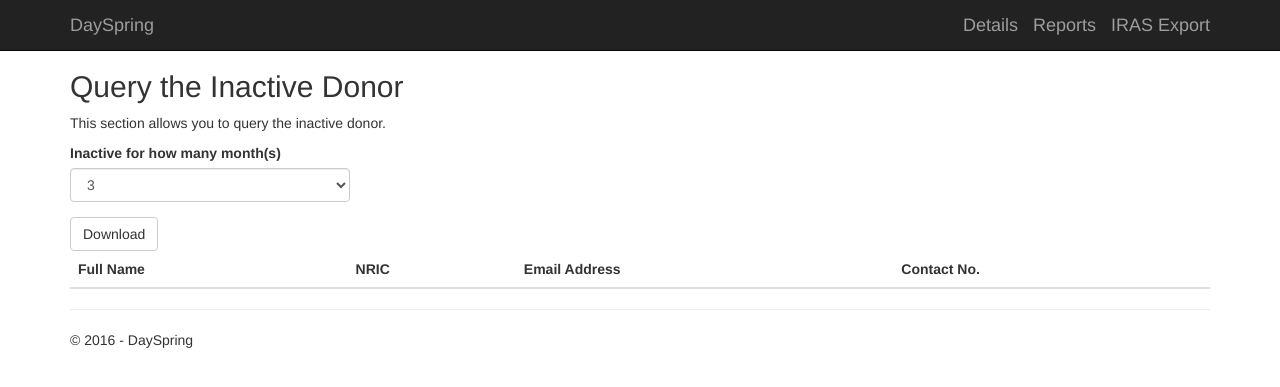
After one commit to MarPa87/DaySpringHackathon, an ASP.NET MVC app: page /Dashboard/InactiveDonor in a window 1280 px wide. The commit adds this page. Shown: the top 387 px of the page. Run offline with ASP.NET Core 8 and stand-ins for ASP.NET MVC 5, Linux system fonts and the light colour scheme; lists and menus that the app fills with data are empty; the project's own start-up code is not run, and a stand-in starts its controllers and pages; some libraries are stand-ins or nearby versions.

Commit message:
Added Inactive Donor Report.

```diff
--- /dev/null
+++ b/DaySpringApp/Views/Dashboard/InactiveDonor.cshtml
@@ -0,0 +1,41 @@
+
+@{
+    ViewBag.Title = "Query The Inactive Donor";
+}
+@*<script type="text/javascript">
+    $(document).ready(function () {
+        $("btnDownload").on("click", function (e) {
+            $.ajax("url", function (response) {
+
+            });
+        });
+    });
+</script>*@
+<h2>Query the Inactive Donor</h2>
+<p>
+    This section allows you to query the inactive donor.
+</p>
+<div class="form-group">
+    <label for="cbxYear">Inactive for how many month(s)</label>
+    <select class="form-control" name="numMonths" id="cbxNumMonths">
+        @for (var i = 3; i <= 36; i += 3)
+        {
+            <option>@i</option>
+        }
+    </select>
+</div>
+<button id="btnDownload" type="submit" class="btn btn-default">Download</button>
+<div>
+    <div>
+        <table class="table table-striped grid-table">
+            <thead>
+                <tr>
+                    <th>Full Name</th>
+                    <th>NRIC</th>
+                    <th>Email Address</th>
+                    <th>Contact No.</th>
+                </tr>
+            </thead>
+        </table>
+    </div>
+</div>
```
Also changed, not shown: DaySpringApp/Views/Dashboard/Index.cshtml (+9 -7 lines), DaySpringApp/DaySpringApp.csproj.
